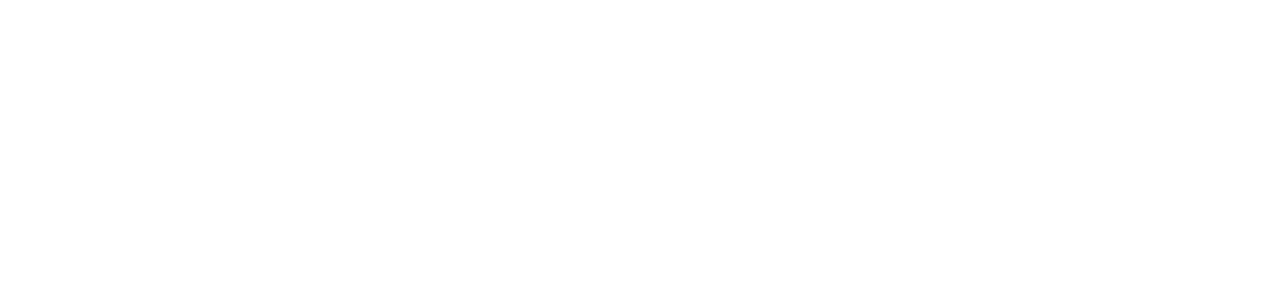
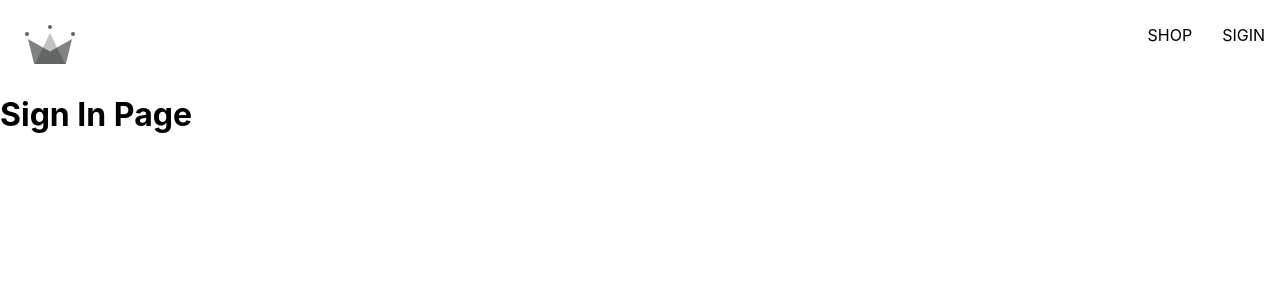
Before and after one commit to JalilManuel23/crwn-clothing, a React (Create React App) app: page /sign-in in a window 1280 px wide. Before the commit this address had no page. Shown: the top 300 px of the page. Built offline with nearby package versions, Linux system fonts and the light colour scheme.

Commit message:
Add sign in link

```diff
--- a/package.json
+++ b/package.json
@@ -6,6 +6,7 @@
     "@testing-library/jest-dom": "^5.16.5",
     "@testing-library/react": "^13.4.0",
     "@testing-library/user-event": "^13.5.0",
+    "firebase": "^9.9.4",
     "react": "^18.2.0",
     "react-dom": "^18.2.0",
     "react-router-dom": "6",
--- a/src/App.js
+++ b/src/App.js
@@ -3,6 +3,7 @@
 import Navigation from './routes/navigation/navigation.component';
 
 import Home from "./routes/home/home.component";
+import SignIn from './routes/sign-in/sign-in.component';
 
 const Shop = () => {
   return <h1>Shop page</h1>
@@ -14,6 +15,7 @@
         <Route path='/' element={<Navigation />} >
           <Route index element={ <Home/> } />
           <Route path='shop' element={ <Shop/> } />
+          <Route path='sign-in' element={ <SignIn/> } />
         </Route>
       </Routes>
     );
--- a/src/routes/navigation/navigation.component.jsx
+++ b/src/routes/navigation/navigation.component.jsx
@@ -15,6 +15,9 @@
             <Link className='nav-link' to='/shop'>
                 SHOP
             </Link>
+            <Link className='nav-link' to='/sign-in'>
+                SIGIN
+            </Link>
         </div>
       </div>
       <Outlet />
--- /dev/null
+++ b/src/routes/sign-in/sign-in.component.jsx
@@ -0,0 +1,9 @@
+const SignIn = () => {
+    return(
+        <div>
+            <h1>Sign In Page</h1>
+        </div>
+    )
+}
+
+export default SignIn;
```
Also changed, not shown: 1 other file (tests, documents, lock files or other folders).
